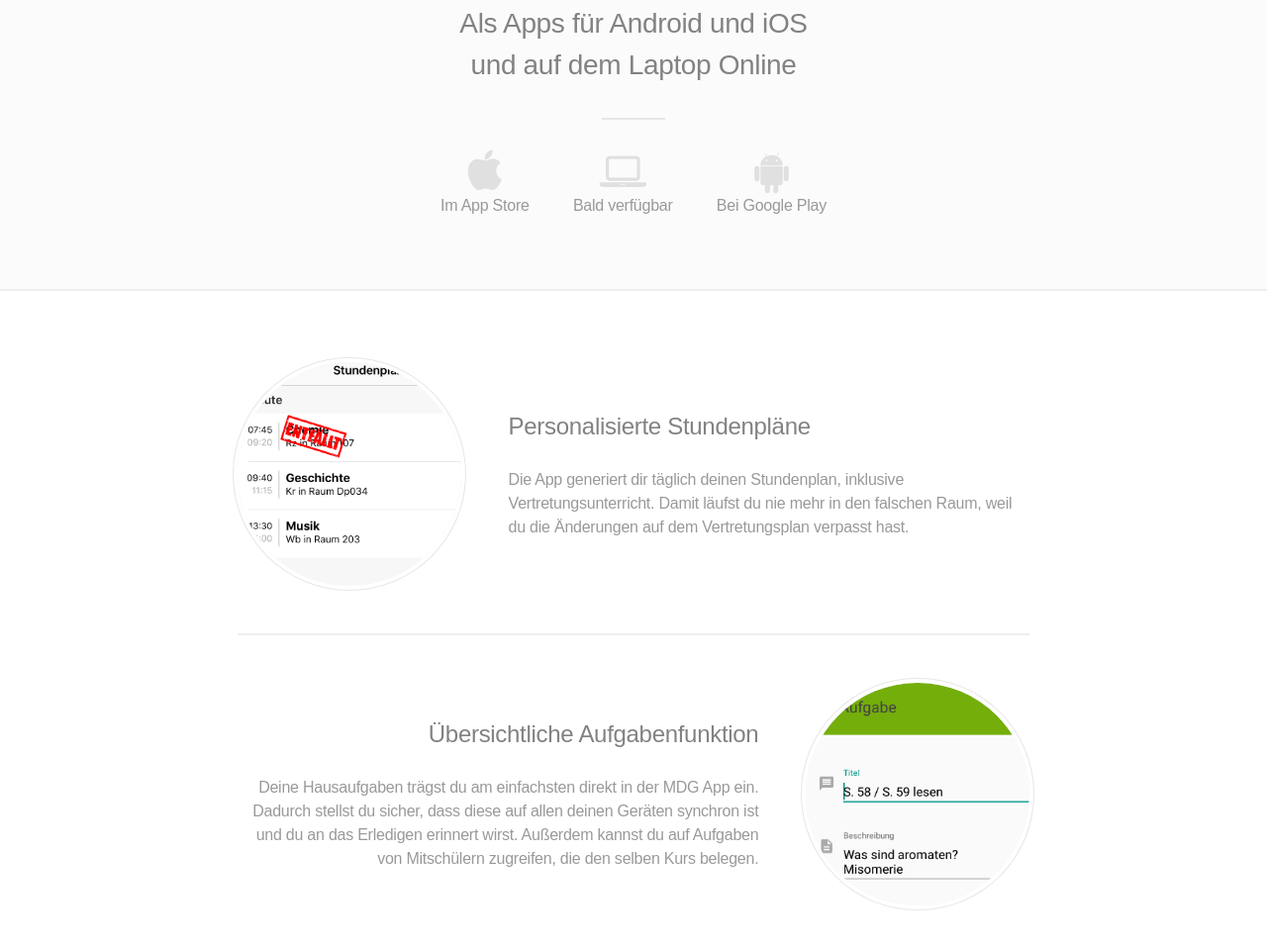
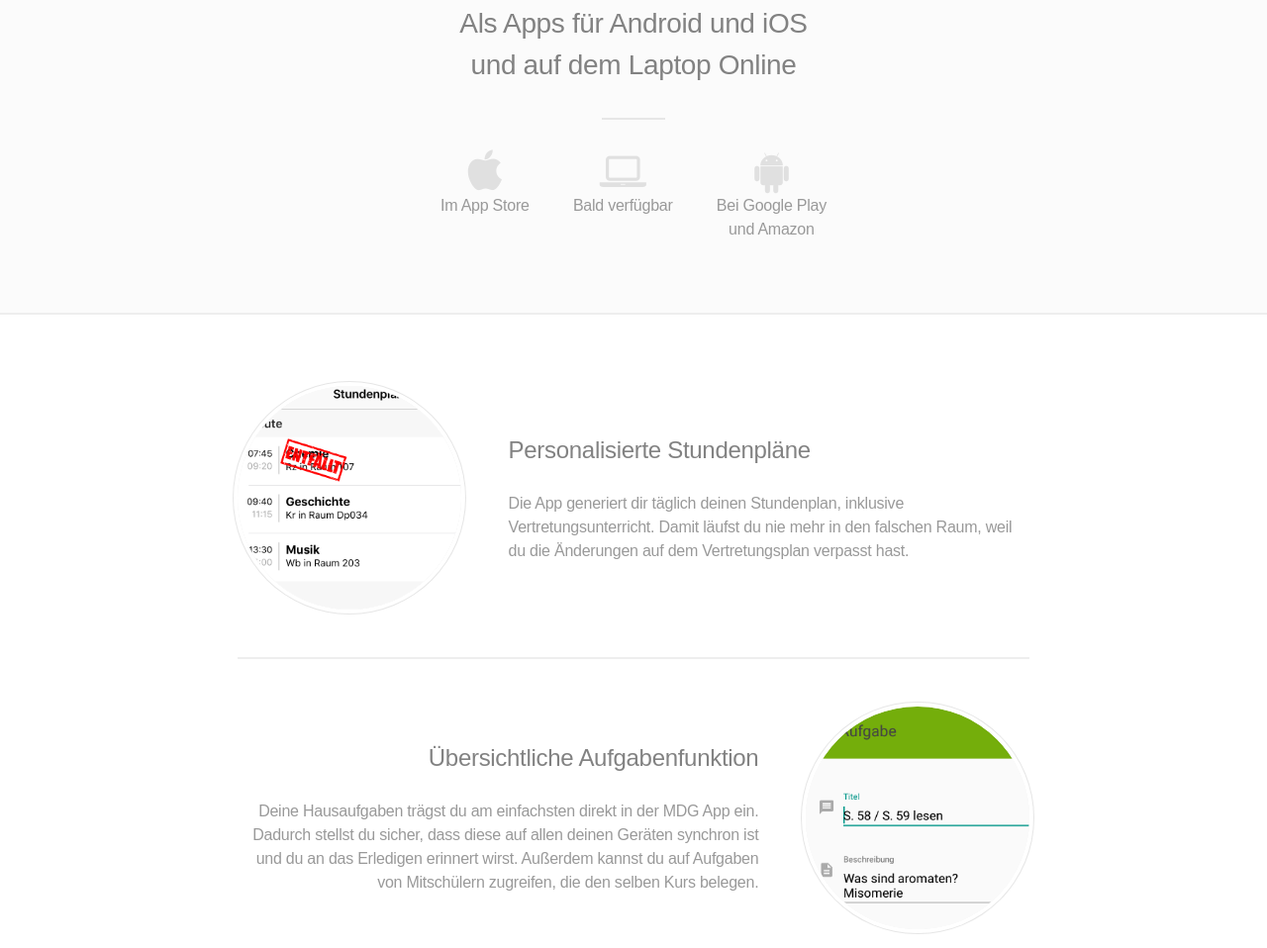
Before and after one commit to MDG-Apps/mdg-apps.github.io, a plain HTML site: page index.html in a window 1280 px wide. Shown: the part 869-1827 px from the top of the page at 99% size. Drawn offline with Linux system fonts and the light colour scheme.

Commit message:
add Amazon link

```diff
--- a/index.html
+++ b/index.html
@@ -40,9 +40,9 @@
 					und auf dem Laptop Online</h2>
 				</header>
 				<ul class="icons major">
-					<li><span class="icon fa-apple"><span class="label">iOS</span></span><br>Im App Store</li>
-					<li><span class="icon fa-laptop"><span class="label">Website</span></span><br>Bald verfügbar</li>
-					<li><span class="icon fa-android"><span class="label">Android</span></span><br>Bei Google Play</li>
+					<li><span class="icon fa-apple"><span class="label">iOS</span></span><br>Im App Store<br>&nbsp;</li>
+					<li><span class="icon fa-laptop"><span class="label">Website</span></span><br>Bald verfügbar<br>&nbsp;</li>
+					<li><span class="icon fa-android"><span class="label">Android</span></span><br>Bei Google Play<br>und Amazon</li>
 				</ul>
 			</section>
 
@@ -83,7 +83,7 @@
 					und beginnst eine neue Schulerfahrung.</p>
 				</header>
 				<ul class="actions">
-					<li><a class="icon scrolly" id="amazon" href="#one"><img src="images/amazon-underground-app-de-black.svg" height="46" style="margin-top:7px" /></a></li>
+					<li><a class="icon" id="amazon" href="http://www.amazon.de/gp/product/B01B3IFTBM/ref=mas_pm_mdg_nienburg"><img src="images/amazon-underground-app-de-black.svg" height="46" style="margin-top:7px" /></a></li>
 					<li><a class="icon" id="gplay" href="https://play.google.com/store/apps/details?id=de.yanniks.mdgnienburg"><img src="images/de-play-badge.png" style="height:52px;margin-top:7px" /></a></li>
 					<li><a class="icon" id="appstore" href="https://itunes.apple.com/de/app/mdg-nienburg/id921382324?mt=8"><img src="images/appstore.svg" height="46" style="margin-top:7px" /></a></li>
 				</ul>
```
